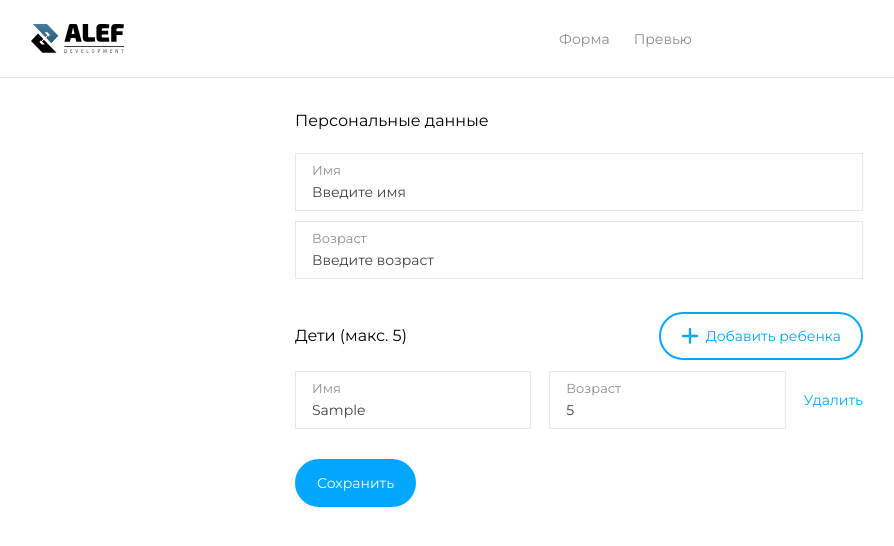
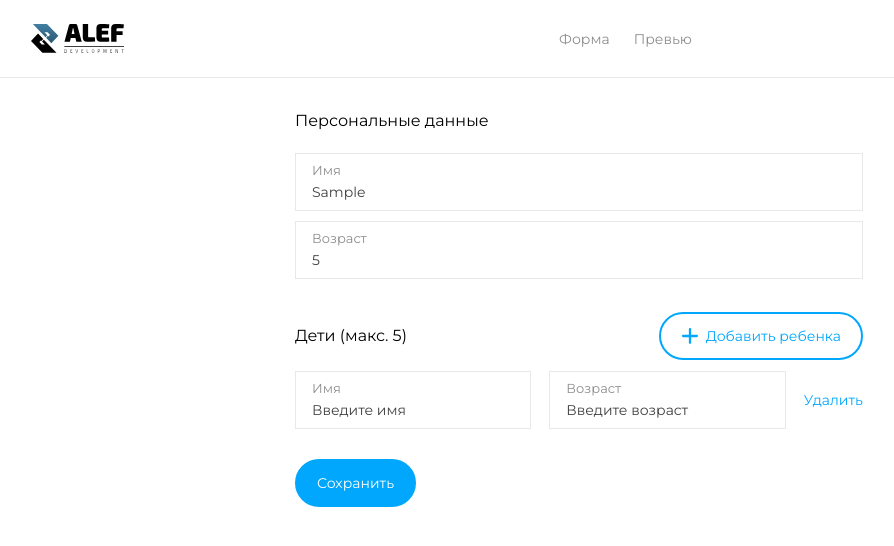
Before and after one commit to eugened503/alef-test, a Vue app: page / in a window 1280 px wide. Both pictures are taken after typing "Sample", "5" into the empty fields and a click on the button "Добавить ребенка". Shown: the top 546 px of the page, without its empty margins (61-955 px from the left). Built offline with nearby package versions, Linux system fonts and the light colour scheme.

Commit message:
feat: добавлена логика для добавления и удаления компонентов формы

```diff
--- a/package.json
+++ b/package.json
@@ -10,8 +10,6 @@
     "format": "prettier --write src/"
   },
   "dependencies": {
-    "@vuelidate/core": "^2.0.3",
-    "@vuelidate/validators": "^2.0.4",
     "pinia": "^2.1.6",
     "vue": "^3.3.4",
     "vue-router": "^4.2.5",
--- a/src/assets/scss/variables.scss
+++ b/src/assets/scss/variables.scss
@@ -8,7 +8,6 @@ $clr-grey: #e8e8e8;
 $clr-white: #ffffff;
 $clr-red: #ff0000;
 
-
 //media queries
 $desktop: 1919px;
 $laptop: 1219px;
--- a/src/components/PageForm.vue
+++ b/src/components/PageForm.vue
@@ -1,106 +1,84 @@
 <template>
-    <form class="form" @submit.prevent="submitForm">
+  <form
+    class="form"
+    @submit.prevent="
+      addData({
+        user,
+        children
+      })
+    "
+  >
     <p class="form__title">Персональные данные</p>
     <div class="form__user">
       <div class="form__row">
-                <label for="name">Имя</label>
-                <input type="text" placeholder="Введите имя" v-model="form.nameUser" name="name" autocomplete="on" />
-                <!-- <div class="form__errors">
-                    <p v-for="(error, index) of v$.nameUser.$errors" :key="index" class="form__error">
-                        {{ error.$message }}
-                    </p>
-                </div> -->
+        <label for="userName">Имя</label>
+        <input
+          type="text"
+          placeholder="Введите имя"
+          v-model="getUser.name"
+          name="userName"
+          autocomplete="on"
+        />
       </div>
 
       <div class="form__row">
-                <label for="age">Возраст</label>
-                <input type="number" placeholder="Введите возраст" v-model="form.ageUser" name="age" autocomplete="on" />
-                <!-- <div class="form__errors">
-                    <p v-for="(error, index) of v$.ageUser.$errors" :key="index" class="form__error">
-                        {{ error.$message }}
-                    </p>
-                </div> -->
+        <label for="userAge">Возраст</label>
+        <input
+          type="number"
+          placeholder="Введите возраст"
+          v-model="getUser.age"
+          name="userAge"
+          autocomplete="on"
+        />
       </div>
     </div>
     <div class="form__children">
       <div class="form__children-header">
         <p class="form__title">Дети (макс. 5)</p>
-                <button type="button" class="form__button button-add">
-                    <img src="/images/btn-image.svg" alt="button-image">
+        <button type="button" class="form__button button-add" @click="addChild">
+          <img src="/images/btn-image.svg" alt="button-image" />
           <span>Добавить ребенка</span>
         </button>
       </div>
       <div class="form__children-body">
-                <div class="form__children-row">
+        <div v-for="child in getChildren" :key="child.id" class="form__children-row">
           <div class="form__row">
-                        <label for="nameСhild">Имя</label>
-                        <input type="text" placeholder="Введите имя" v-model="form.nameСhild" name="nameСhild" autocomplete="on" />
-                        <!-- <div class="form__errors">
-                            <p v-for="(error, index) of v$.nameСhild.$errors" :key="index" class="form__error">
-                                {{ error.$message }}
-                            </p>
-                        </div> -->
+            <label for="childName">Имя</label>
+            <input
+              type="text"
+              placeholder="Введите имя"
+              v-model="child.name"
+              name="childName"
+              autocomplete="on"
+            />
           </div>
           <div class="form__row">
-                        <label for="ageСhild">Возраст</label>
-                        <input  type="number" placeholder="Введите возраст" v-model="form.ageСhild" name="ageСhild" autocomplete="on" />
-                        <!-- <div class="form__errors">
-                            <p v-for="(error, index) of v$.ageСhild.$errors" :key="index" class="form__error">
-                                {{ error.$message }}
-                            </p>
-                        </div> -->
+            <label for="childAge">Возраст</label>
+            <input
+              type="number"
+              placeholder="Введите возраст"
+              v-model="child.age"
+              name="childAge"
+              autocomplete="on"
+            />
           </div>
-                    <button type="button" class="form__button button-delete">Удалить</button>
+          <button type="button" class="form__button button-delete" @click="deleteChild(child.id)">
+            Удалить
+          </button>
         </div>
-                <button type="submit" class="form__button button-save">
+      </div>
+      <button type="submit" class="form__button button-save" @click="save">
         <span>Сохранить</span>
       </button>
-            </div>
-
     </div>
   </form>
 </template>
 
 <script setup>
-import { computed, reactive } from 'vue'
-import useVuelidate from '@vuelidate/core'
-import { required, maxLength, helpers } from '@vuelidate/validators'
-
-const form = reactive({
-    nameUser: '',
-    ageUser: '',
-    nameСhild: '',
-    ageСhild: ''
-})
-
-// const rules = computed(() => ({
-//     nameUser: {
-//         $autoDirty: true,
-//         required: helpers.withMessage('Поле является обязательным', required)
-//     },
-//     ageUser: {
-//         $autoDirty: true,
-//         maxLength: helpers.withMessage('Максимальная длина пароля - 2 символа', maxLength(2)),
-//         required: helpers.withMessage('Поле является обязательным', required)
-//     },
-//     nameСhild: {
-//         $autoDirty: true,
-//         required: helpers.withMessage('Поле является обязательным', required)
-//     },
-//     ageСhild: {
-//         $autoDirty: true,
-//         maxLength: helpers.withMessage('Максимальная длина пароля - 2 символа', maxLength(2)),
-//         required: helpers.withMessage('Поле является обязательным', required)
-//     }
-// }))
-
-//const v$ = useVuelidate(rules, form)
-
-const submitForm = async () => {
-    //const isFormCorrect = await v$.value.$validate()
-    //if (!isFormCorrect) return
-    //action(form);
-}
+import { useStoreData } from '@/stores/storeData'
+import { storeToRefs } from 'pinia'
+const { addData, addChild, deleteChild, save } = useStoreData()
+const { getChildren, getUser } = storeToRefs(useStoreData())
 </script>
 
 <style lang="scss" scoped>
@@ -138,6 +116,9 @@ const submitForm = async () => {
   }
 
   &__children-body {
+    display: flex;
+    flex-direction: column;
+    gap: 10px;
     margin: 11px 0 0;
   }
 
--- /dev/null
+++ b/src/stores/storeData.js
@@ -0,0 +1,47 @@
+import { defineStore } from 'pinia'
+
+export const useStoreData = defineStore('storeData', {
+  state: () => {
+    return {
+      data: null,
+      children: [],
+      user: {
+        name: '',
+        age: ''
+      },
+      saveStatus: false
+    }
+  },
+  actions: {
+    addData(data) {
+      this.data = data
+    },
+    addChild() {
+      this.children.push({
+        id: new Date().valueOf(),
+        name: '',
+        age: ''
+      })
+    },
+    deleteChild(id) {
+      this.children = this.children.filter((child) => child.id !== id)
+    },
+    save() {
+      this.saveStatus = true
+    }
+  },
+  getters: {
+    getData(state) {
+      return state.data
+    },
+    getChildren(state) {
+      return state.children
+    },
+    getUser(state) {
+      return state.user
+    },
+    getSaveStatus(state) {
+      return state.saveStatus
+    }
+  }
+})
--- a/src/views/Form.vue
+++ b/src/views/Form.vue
@@ -1,5 +1,8 @@
 <template>
-  <PageForm></PageForm>
+  <!-- <PageForm></PageForm> -->
+  <KeepAlive>
+    <component :is="PageForm" />
+  </KeepAlive>
 </template>
 
 <script setup>
```
Also changed, not shown: src/stores/storeUser.js (deleted, +0 -12 lines), src/main.scss (line endings or trailing spaces), 1 other file (tests, documents, lock files or other folders). Lines whose indentation alone changed are shown as unchanged.
